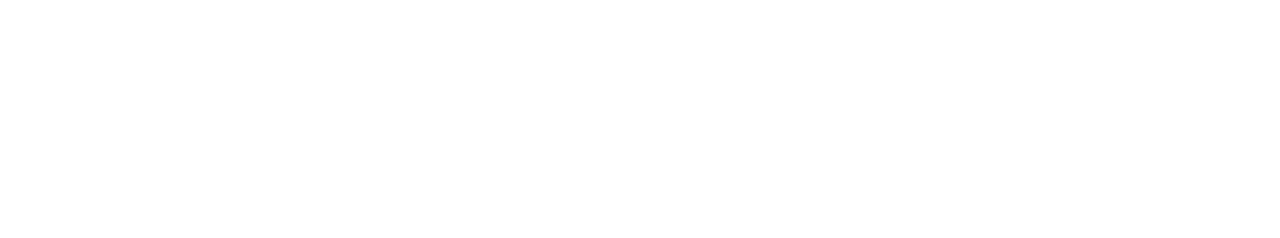
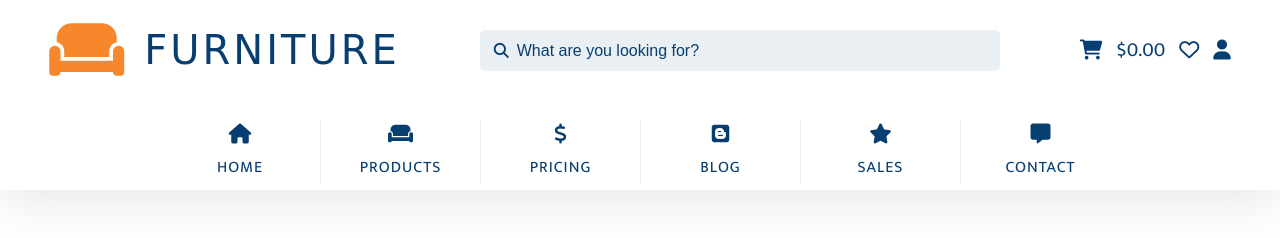
Before and after one commit to BothSann/thefurniture-website, a plain HTML site: page index.html in a window 1280 px wide. Drawn offline with Linux system fonts and the light colour scheme; a web font is replaced by a local one.

Commit message:
added styles

```diff
--- a/index.html
+++ b/index.html
@@ -18,5 +18,54 @@
       rel="stylesheet"
     />
   </head>
-  <body></body>
+  <body>
+    <div class="container">
+      <header class="header">
+        <nav class="navbar">
+          <div class="navbar__top">
+            <div class="navbar__top--logo">
+              <i class="fa-solid fa-couch"></i>
+              <span>Furniture</span>
+            </div>
+            <div class="navbar__search-bar">
+              <input type="text" placeholder="What are you looking for?" />
+              <i class="fa-solid fa-magnifying-glass"></i>
+            </div>
+            <div class="navbar__user">
+              <i class="fa-solid fa-cart-shopping"></i>
+              <span>$0.00</span>
+              <i class="fa-regular fa-heart"></i>
+              <i class="fa-solid fa-user"></i>
+            </div>
+          </div>
+          <div class="navbar__list">
+            <div class="navbar__list--item">
+              <i class="fa-solid fa-house"></i>
+              <span>Home</span>
+            </div>
+            <div class="navbar__list--item">
+              <i class="fa-solid fa-couch"></i>
+              <span>Products</span>
+            </div>
+            <div class="navbar__list--item">
+              <i class="fa-solid fa-dollar-sign"></i>
+              <span>Pricing</span>
+            </div>
+            <div class="navbar__list--item">
+              <i class="fa-brands fa-blogger"></i>
+              <span>Blog</span>
+            </div>
+            <div class="navbar__list--item">
+              <i class="fa-solid fa-star"></i>
+              <span>Sales</span>
+            </div>
+            <div class="navbar__list--item">
+              <i class="fa-solid fa-message"></i>
+              <span>Contact</span>
+            </div>
+          </div>
+        </nav>
+      </header>
+    </div>
+  </body>
 </html>
--- a/style.css
+++ b/style.css
@@ -0,0 +1,126 @@
+*,
+*::before,
+*::after {
+  padding: 0;
+  margin: 0;
+  box-sizing: inherit;
+}
+
+a:link,
+a:visited {
+  text-decoration: none;
+}
+
+html {
+  font-size: 62.5%;
+  box-sizing: border-box;
+}
+
+body {
+  font-family: "Mukta", sans-serif;
+}
+
+.navbar {
+  width: 100%;
+  height: 19rem;
+  background-color: #fff;
+  display: flex;
+  flex-direction: column;
+  align-items: center;
+  box-shadow: 0 1rem 5rem rgba(0, 0, 0, 0.1);
+}
+
+.navbar__top {
+  display: flex;
+  align-items: center;
+  padding: 2rem 0;
+  gap: 8rem;
+}
+.navbar__top--logo {
+  display: flex;
+  align-items: center;
+}
+
+.navbar__top--logo i {
+  font-size: 6rem;
+  color: #f8872b;
+  margin-right: 2rem;
+}
+.navbar__top--logo span {
+  font-family: "Kenia", cursive;
+  font-size: 4rem;
+  letter-spacing: 0.3rem;
+  color: #073e72;
+  text-transform: uppercase;
+}
+.navbar__search-bar {
+  position: relative;
+}
+
+.navbar__search-bar input {
+  width: 52rem;
+  padding: 1.2rem 1.4rem 1.2rem 3.7rem;
+  background-color: #eaeff3;
+  border: none;
+  border-radius: 0.5rem;
+  font-size: 1.5rem;
+  font-weight: 300;
+  color: #073e72;
+}
+
+.navbar__search-bar input::placeholder {
+  font-size: 1.6rem;
+  font-weight: 300;
+  color: #073e72;
+}
+
+.navbar__search-bar i {
+  position: absolute;
+  top: 50%;
+  left: 1.4rem;
+  transform: translateY(-50%);
+  font-size: 1.5rem;
+  color: #073e72;
+}
+
+.navbar__user {
+  font-size: 2rem;
+  color: #073e72;
+
+  display: flex;
+  align-items: center;
+  gap: 1.4rem;
+}
+.navbar__user i,
+.navbar__user span {
+  cursor: pointer;
+}
+.navbar__list {
+  display: flex;
+  height: 8.5rem;
+  padding-top: 2rem;
+}
+
+.navbar__list--item {
+  width: 16rem;
+  display: flex;
+  flex-direction: column;
+  align-items: center;
+  gap: 1rem;
+  justify-content: center;
+  border-left: 0.1rem solid #ededf1;
+  cursor: pointer;
+}
+.navbar__list--item:nth-child(1) {
+  border: none;
+}
+.navbar__list--item i {
+  font-size: 2rem;
+  color: #073e72;
+}
+.navbar__list--item span {
+  font-size: 1.6rem;
+  color: #073e72;
+  letter-spacing: 0.1rem;
+  text-transform: uppercase;
+}
```
